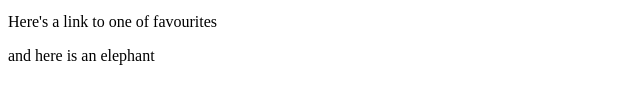
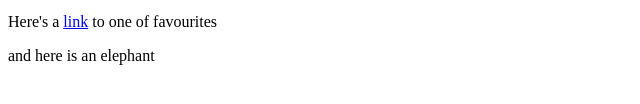
Before and after one commit to DKariss/moringa-school-projects, a plain HTML site: page hello-world.html in a window 1280 px wide. Shown: the part 334-438 px from the top of the page, 0-640 px from the left. Drawn offline with Linux system fonts and the light colour scheme.

Commit message:
link added

```diff
--- a/hello-world.html
+++ b/hello-world.html
@@ -21,7 +21,7 @@
       <li>Odering</li>
       <li>and much more</li>
     </ol>
-    <p>Here's a link <a href="https://dianawambuim.github.io/week1/my-first-webpage.html"></a>to one of favourites </p>
+    <p>Here's a <a href="https://dianawambuim.github.io/week1/my-first-webpage.html">link</a> to one of favourites </p>
     <p>and here is an elephant</p>
     <img src="elephant.jpg" alt="">
 
```
